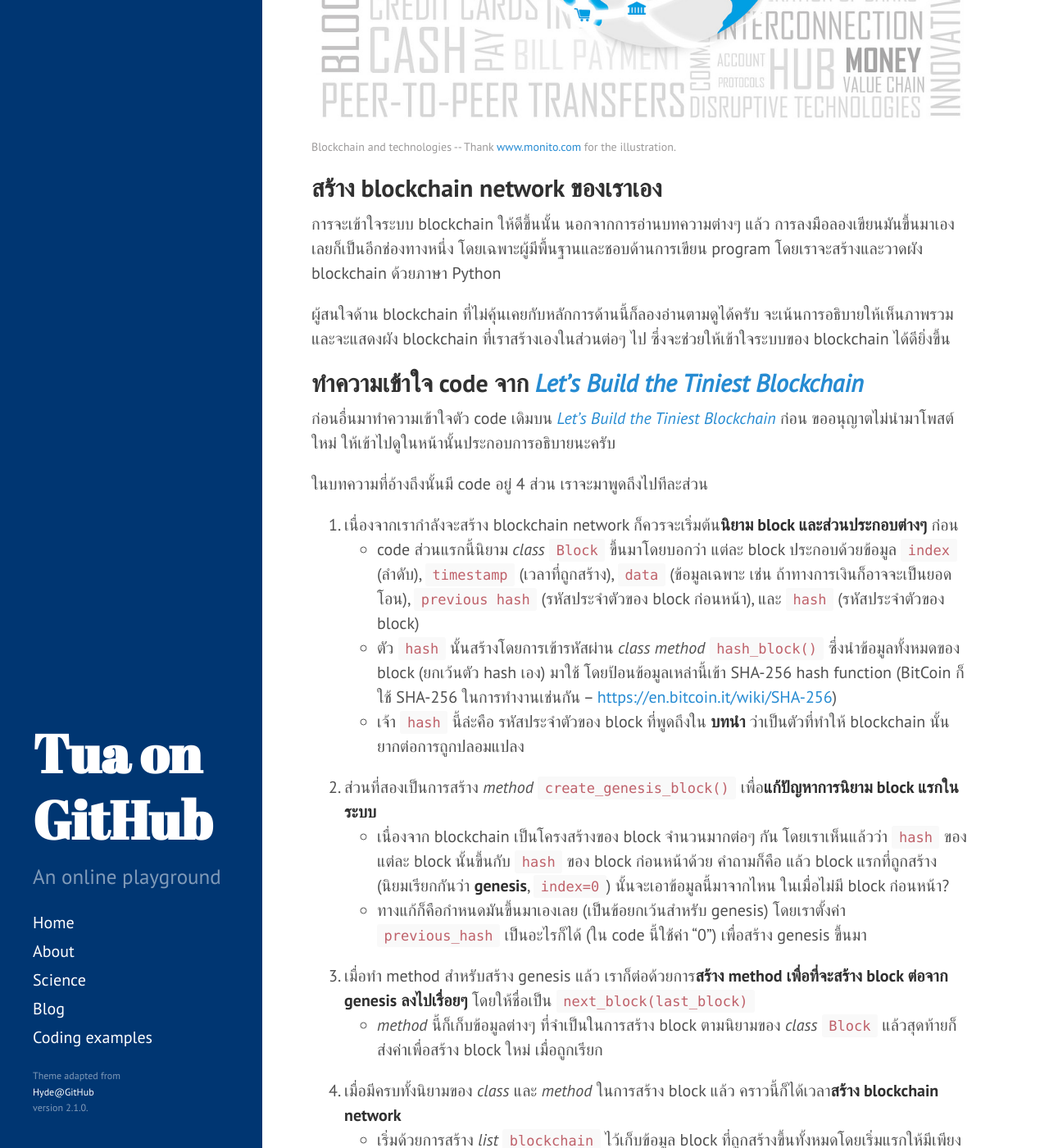
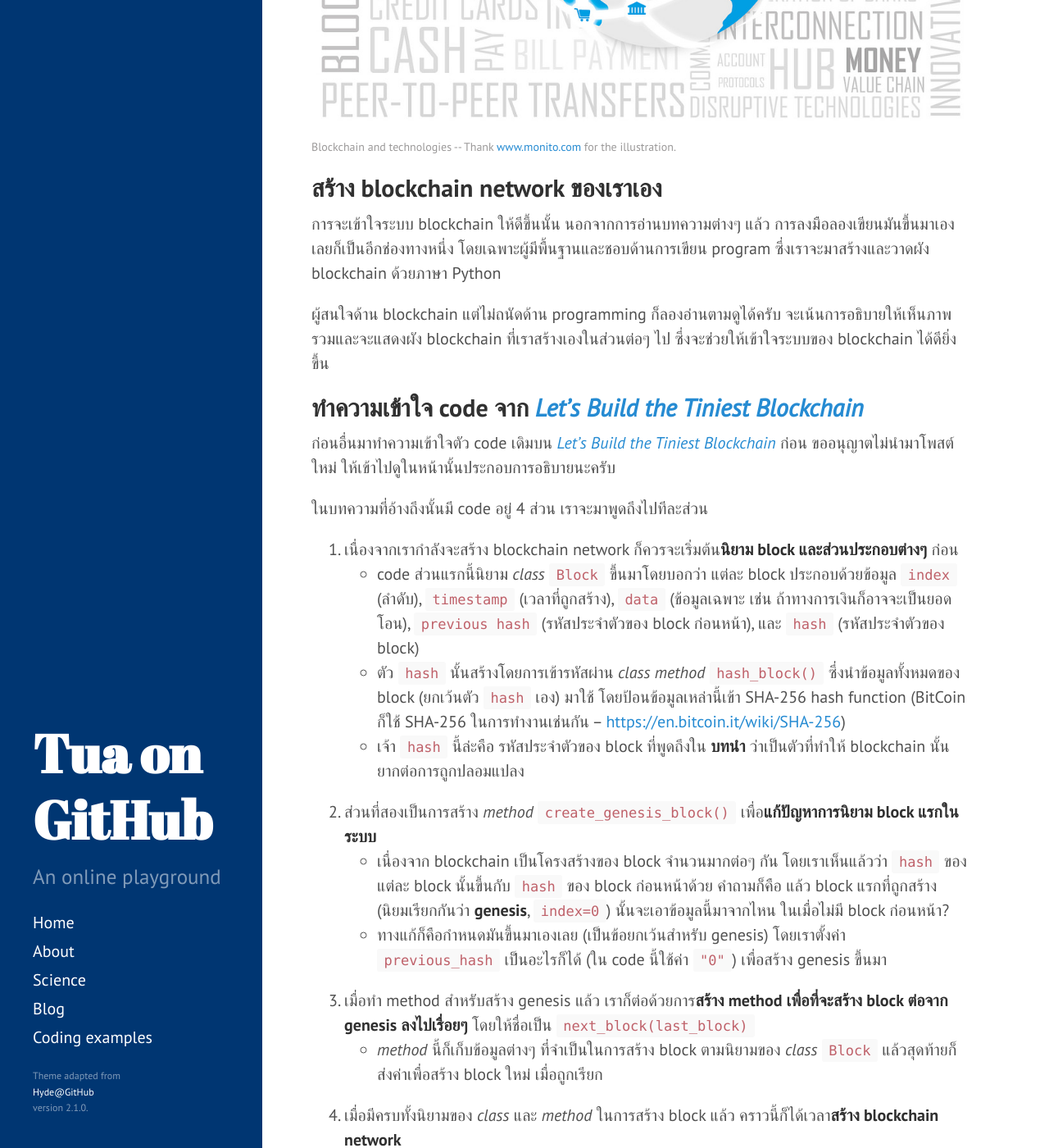
Before and after one commit to clumdee/clumdee.github.io_hyde, a Jekyll site: the page built from codes/_posts/2017-07-28-blockchain-DIY-with-python.md, in a window 1280 px wide and 1400 px high, scrolled down 1411 px. Shown: the whole window at 82% size. Built offline with Jekyll 4.4.1, drawn with Linux system fonts in a browser that asks for light colours; some of the changed text lies outside the part shown.

Commit message:
proofread

```diff
--- a/codes/_posts/2017-07-28-blockchain-DIY-with-python.md
+++ b/codes/_posts/2017-07-28-blockchain-DIY-with-python.md
@@ -35,9 +35,9 @@ Blockchain ทำงานอย่างไร? ส่วนนี้ไม่
 
 ## สร้าง blockchain network ของเราเอง
 
-การจะเข้าใจระบบ blockchain ให้ดีขึ้นนั้น นอกจากการอ่านบทความต่างๆ แล้ว การลงมือลองเขียนมันขึ้นมาเองเลยก็เป็นอีกช่องทางหนึ่ง โดยเฉพาะผู้มีพื้นฐานและชอบด้านการเขียน program โดยเราจะสร้างและวาดผัง blockchain ด้วยภาษา Python
+การจะเข้าใจระบบ blockchain ให้ดีขึ้นนั้น นอกจากการอ่านบทความต่างๆ แล้ว การลงมือลองเขียนมันขึ้นมาเองเลยก็เป็นอีกช่องทางหนึ่ง โดยเฉพาะผู้มีพื้นฐานและชอบด้านการเขียน program ซึ่งเราจะมาสร้างและวาดผัง blockchain ด้วยภาษา Python
 
-ผู้สนใจด้าน blockchain ที่ไม่คุ้นเคยกับหลักการด้านนี้ก็ลองอ่านตามดูได้ครับ จะเน้นการอธิบายให้เห็นภาพรวมและจะแสดงผัง blockchain ที่เราสร้างเองในส่วนต่อๆ ไป ซึ่งจะช่วยให้เข้าใจระบบของ blockchain ได้ดียิ่งขึ้น
+ผู้สนใจด้าน blockchain แต่ไม่ถนัดด้าน programming ก็ลองอ่านตามดูได้ครับ จะเน้นการอธิบายให้เห็นภาพรวมและจะแสดงผัง blockchain ที่เราสร้างเองในส่วนต่อๆ ไป ซึ่งจะช่วยให้เข้าใจระบบของ blockchain ได้ดียิ่งขึ้น
 
 
 
@@ -49,11 +49,11 @@ Blockchain ทำงานอย่างไร? ส่วนนี้ไม่
 
 1. เนื่องจากเรากำลังจะสร้าง blockchain network ก็ควรจะเริ่มต้น**นิยาม block และส่วนประกอบต่างๆ** ก่อน
   * code ส่วนแรกนี้นิยาม *class* `Block` ขึ้นมาโดยบอกว่า แต่ละ block ประกอบด้วยข้อมูล `index` (ลำดับ), `timestamp` (เวลาที่ถูกสร้าง), `data` (ข้อมูลเฉพาะ เช่น ถ้าทางการเงินก็อาจจะเป็นยอดโอน), `previous hash` (รหัสประจำตัวของ block ก่อนหน้า), และ `hash` (รหัสประจำตัวของ block)
-  * ตัว `hash` นั้นสร้างโดยการเข้ารหัสผ่าน *class method* `hash_block()` ซึ่งนำข้อมูลทั้งหมดของ block (ยกเว้นตัว hash เอง) มาใช้ โดยป้อนข้อมูลเหล่านี้เข้า SHA-256 hash function (BitCoin ก็ใช้ SHA-256 ในการทำงานเช่นกัน -- [https://en.bitcoin.it/wiki/SHA-256](https://en.bitcoin.it/wiki/SHA-256))
+  * ตัว `hash` นั้นสร้างโดยการเข้ารหัสผ่าน *class method* `hash_block()` ซึ่งนำข้อมูลทั้งหมดของ block (ยกเว้นตัว `hash` เอง) มาใช้ โดยป้อนข้อมูลเหล่านี้เข้า SHA-256 hash function (BitCoin ก็ใช้ SHA-256 ในการทำงานเช่นกัน -- [https://en.bitcoin.it/wiki/SHA-256](https://en.bitcoin.it/wiki/SHA-256))
   * เจ้า `hash` นี้ล่ะคือ รหัสประจำตัวของ block ที่พูดถึงใน **บทนำ** ว่าเป็นตัวที่ทำให้ blockchain นั้นยากต่อการถูกปลอมแปลง
 2. ส่วนที่สองเป็นการสร้าง *method* `create_genesis_block()` เพื่อ**แก้ปัญหาการนิยาม block แรกในระบบ**
   * เนื่องจาก blockchain เป็นโครงสร้างของ block จำนวนมากต่อๆ กัน โดยเราเห็นแล้วว่า `hash` ของแต่ละ block นั้นขึ้นกับ `hash` ของ block ก่อนหน้าด้วย คำถามก็คือ แล้ว block แรกที่ถูกสร้าง (นิยมเรียกกันว่า **genesis**, `index=0`) นั้นจะเอาข้อมูลนี้มาจากไหน ในเมื่อไม่มี block ก่อนหน้า?
-  * ทางแก้ก็คือกำหนดมันขึ้นมาเองเลย (เป็นข้อยกเว้นสำหรับ genesis) โดยเราตั้งค่า `previous_hash` เป็นอะไรก็ได้ (ใน code นี้ใช้ค่า "0") เพื่อสร้าง genesis ขึ้นมา
+  * ทางแก้ก็คือกำหนดมันขึ้นมาเองเลย (เป็นข้อยกเว้นสำหรับ genesis) โดยเราตั้งค่า `previous_hash` เป็นอะไรก็ได้ (ใน code นี้ใช้ค่า `"0"`) เพื่อสร้าง genesis ขึ้นมา
 3. เมื่อทำ method สำหรับสร้าง genesis แล้ว เราก็ต่อด้วยการ**สร้าง method เพื่อที่จะสร้าง block ต่อจาก genesis ลงไปเรื่อยๆ** โดยให้ชื่อเป็น `next_block(last_block)`
   * *method* นี้ก็เก็บข้อมูลต่างๆ ที่จำเป็นในการสร้าง block ตามนิยามของ *class* `Block` แล้วสุดท้ายก็ส่งค่าเพื่อสร้าง block ใหม่ เมื่อถูกเรียก
 4. เมื่อมีครบทั้งนิยามของ *class* และ *method* ในการสร้าง block แล้ว คราวนี้ก็ได้เวลา**สร้าง blockchain network**
```
Also changed, not shown: other parts of codes/_posts/2017-07-28-blockchain-DIY-with-python.md (+2 -2 lines).
